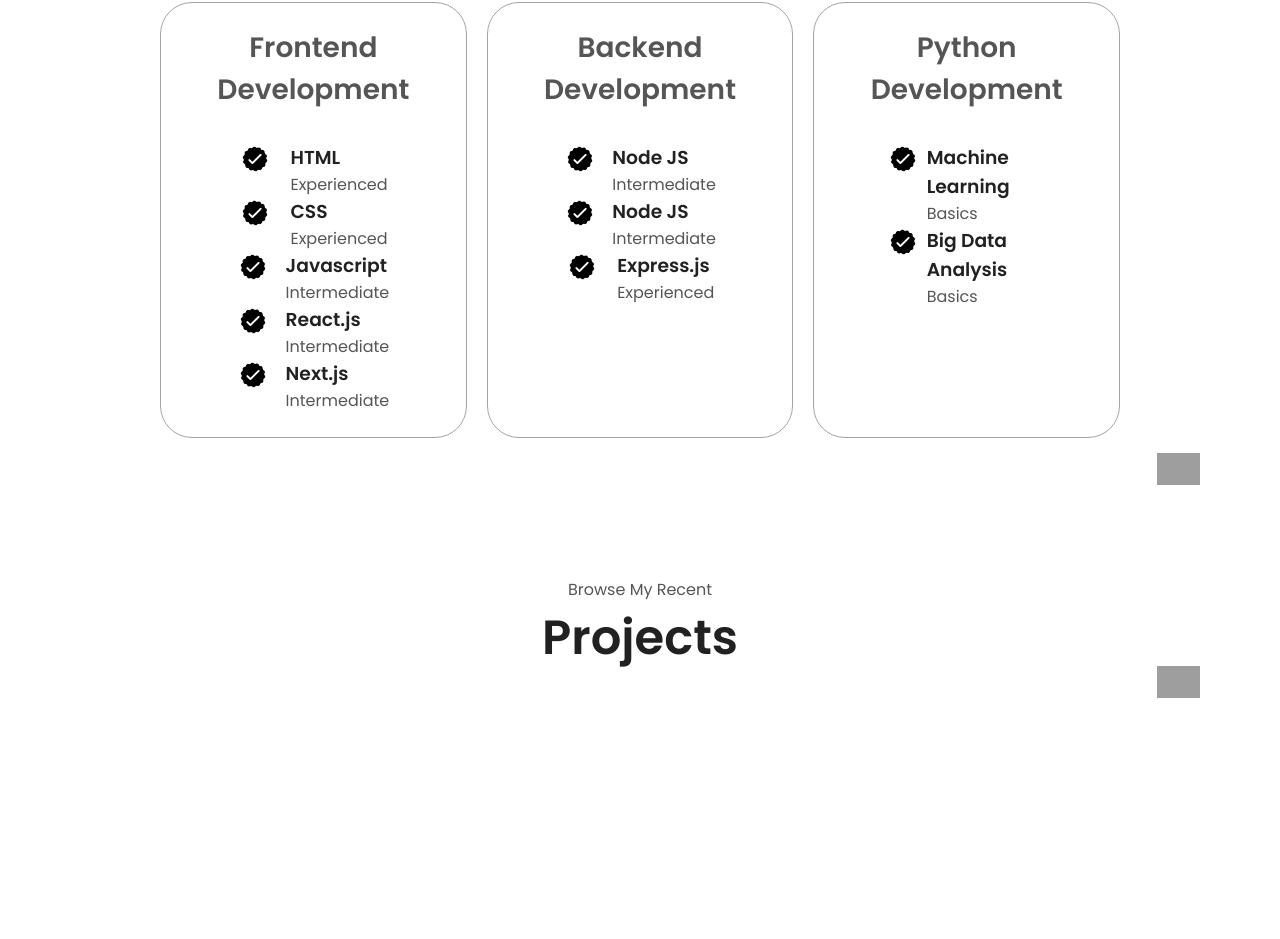
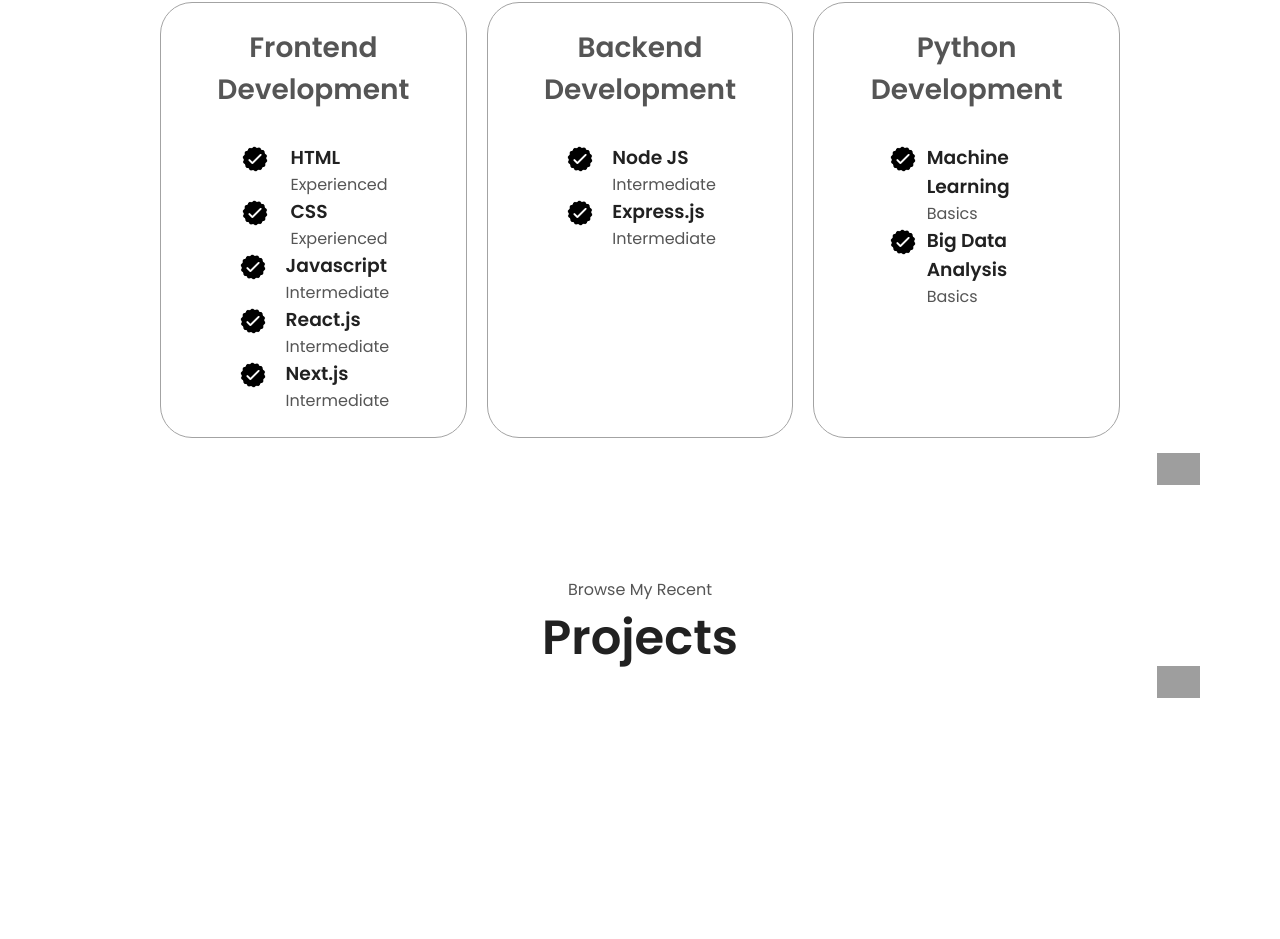
Before and after one commit to Wasikur/Fullstack_Portfolio, a React (Create React App) app in the folder portfolio-frontend/: page / in a window 1280 px wide. Shown: the part 2381-3320 px from the top of the page. Built offline with nearby package versions, Linux system fonts and the light colour scheme; no server answers; grey boxes are pictures that could not be loaded.

Commit message:
Update experienceCardDetails.js

```diff
--- a/portfolio-frontend/src/components/section/ExperienceTile/experienceCardDetails.js
+++ b/portfolio-frontend/src/components/section/ExperienceTile/experienceCardDetails.js
@@ -33,13 +33,8 @@
   },
    {
     id: 2,
-    skill: "Node JS",
+    skill: "Express.js",
     experience: "Intermediate",
-  },
-  {
-    id: 3,
-    skill: "Express.js",
-    experience: "Experienced",
   },
 ];
 const python = [
```
